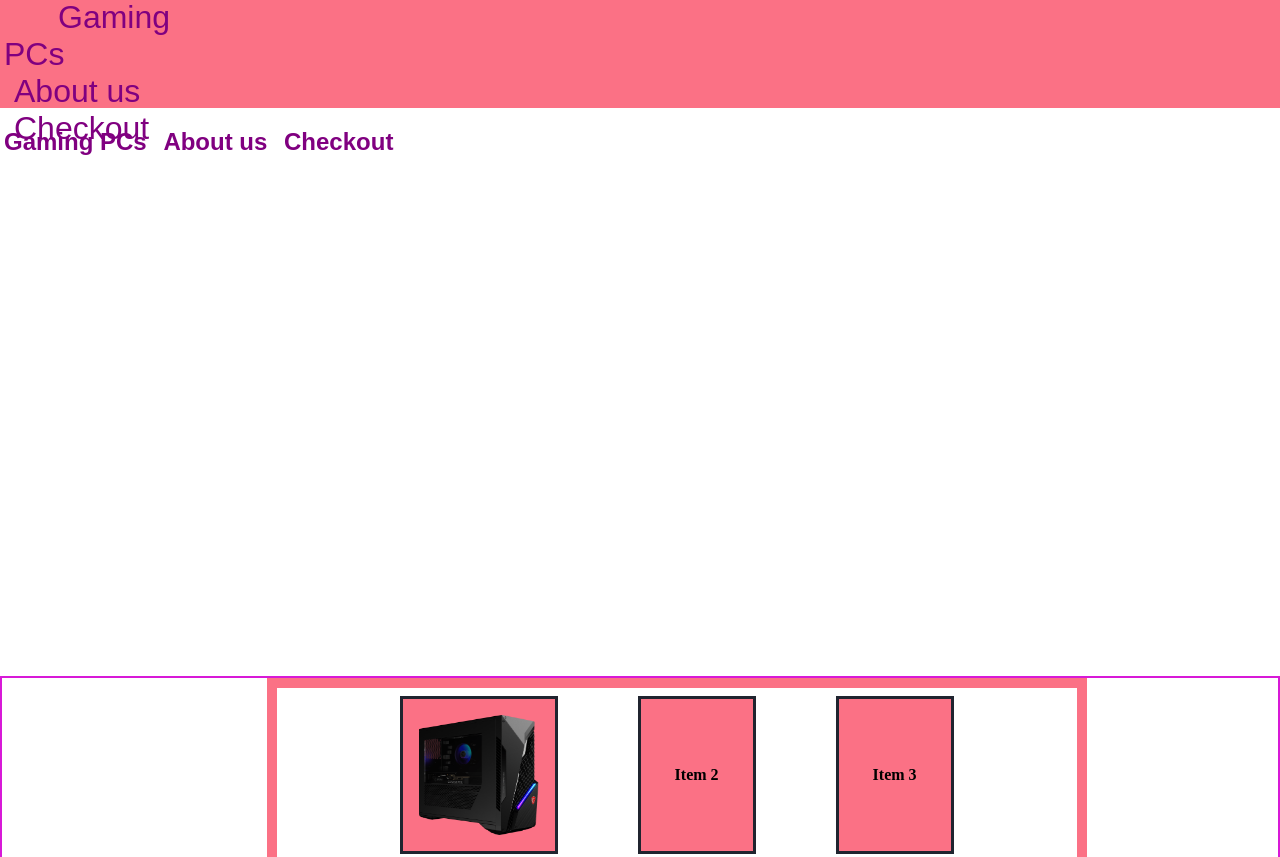
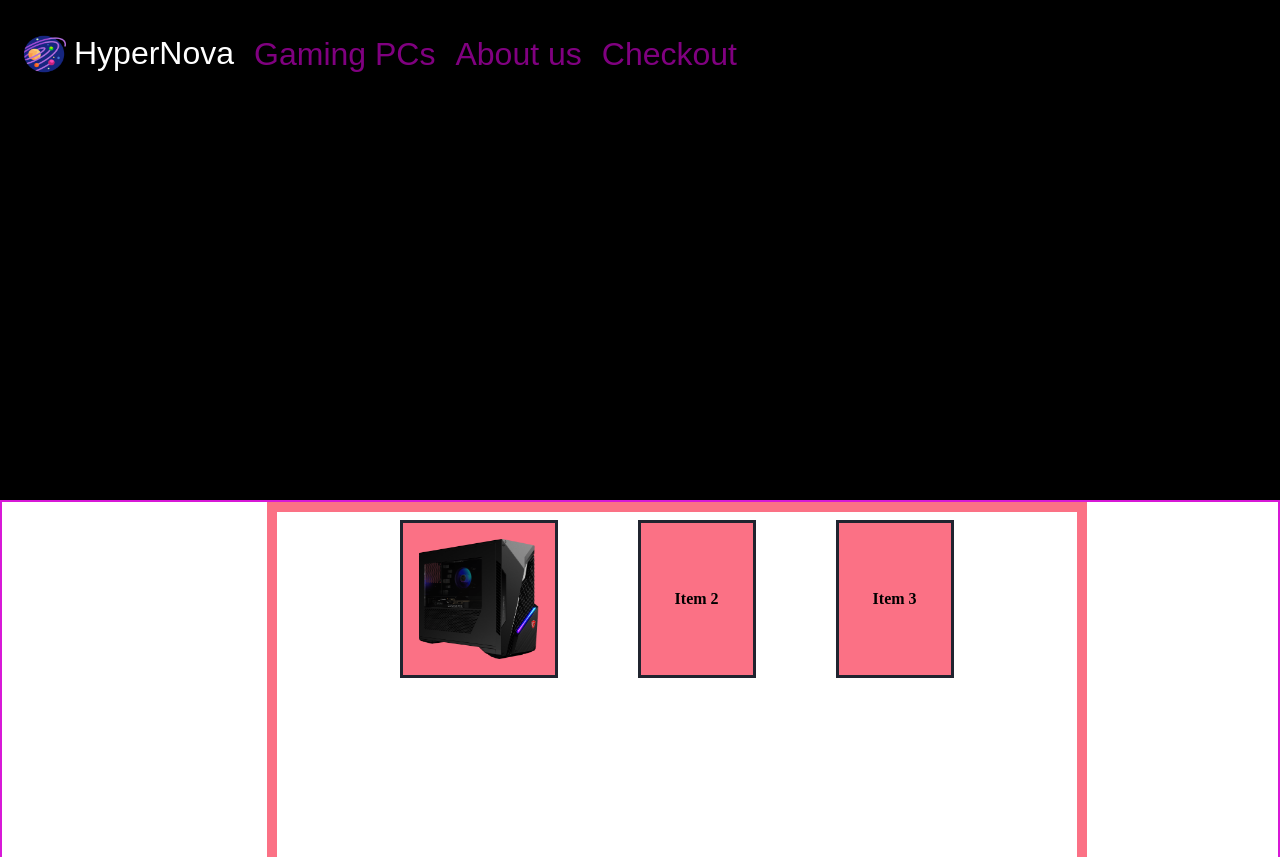
Before and after one commit to HyperNova-PC/HyperNova-PC.github.io, a plain HTML site: page pc.html in a window 1280 px wide. Shown: the top 857 px of the page. Drawn offline with Linux system fonts and the light colour scheme.

Commit message:
De header voor een groot deel verbetert, ook een nieuw css bestand toegevoegd voor code die wij later mogelijk kunnen gebruiken

```diff
--- a/pc.html
+++ b/pc.html
@@ -17,42 +17,32 @@
 
 <!----  Site naam en Navbar ----->
 
-   <header class="page-header" id="kopje2">
-     <div>
-       <div>
-          Hypernova
-          <a href= index.html>
-            <img src="galaxy.png" alt="logo" id="logo">
-           </a>
-       </div>
+<body>
+  <header id="myHeader" class="header">
+     <div class="page-header">
+          <a href= index.html id="navbar2" style="color:white;"> <img src="galaxy.png" alt="logo" id="logo"> HyperNova</a>
+          <a href="pc.html" id="navbar2"> Gaming PCs </a>
+          <a href="AboutUs.html" id="navbar2"> About us </a>
+          <a href="Checkout.html" id="navbar2"> Checkout </a>
+     </div>
+  </header>
+  <script>
+     window.onscroll = function() {myFunction()};
 
+      var header = document.getElementById("myHeader");
+      var sticky = header.offsetTop;
 
-        <div>
-          <a href="pc.html" id="navbar1"> Gaming PCs </a>
-        </div>
+      function myFunction() {
+        if (window.pageYOffset > sticky) {
+          header.classList.add("scrolled");
+        }
+        else {
+          header.classList.remove("scrolled");
+        }
+      }
+  </script>
 
-        <div>
-          <a href="AboutUs.html" id="navbar2"> About us </a>
-
-        </div>
-
-
-        <div>
-          <a href="Checkout.html" id="navbar2">Checkout </a>
-        </div>
-     </div>
-   </header>
-
-  <body style="background-color: white; margin: 0px;">
-
-
-    <h2 style="color:white" >
-      <a href="pc.html" id="navbar1"> Gaming PCs </a>
-      <a href="AboutUs.html" id="navbar2"> About us </a>
-      <a href="Checkout.html" id="navbar2">Checkout </a>
-    </h2>
-
-  </body>
+</body>
 
 <!---- Site naam en Navbar ----->
 
--- a/styles.css
+++ b/styles.css
@@ -16,6 +16,8 @@
   --warning: #e9bd0c;
   --info: #3498db;
   --random: #eb43ff;
+  --color-background-header: #0a101d;
+  --color-border-header: #504e4e;
 }
 
 :root /* lengths */ {
@@ -58,19 +60,18 @@ padding-left: 4px;
 /***** Dingen voor de Navbars *****/
 #navbar1 {
 font-family: "t-26 carbon", sans-serif;
-
 color:purple;
 text-decoration: none;
-padding-left: 4px;
-z-index: -1;
+padding-left: 24px;
+z-index: 51;
 }
 
 #navbar2 {
 font-family: "t-26 carbon", sans-serif;
 color:purple;
 text-decoration: none;
-padding-left: 10px;
-z-index: -1;
+padding-left: 20px;
+z-index: 51;
  }
 
 #logo {
@@ -78,6 +79,7 @@ z-index: -1;
   width: 42px;
   height: 38px;
   padding-right: 8px;
+  z-index: 51;
 
 }
 
@@ -115,23 +117,64 @@ text-decoration: none;
 #background-video {
   width: 100%;
   height: 10%;
-  z-index: -1;
+  z-index: 1;
 }
 
 /***** Dingen voor de videos *****/
 
-/***** Dingen voor de Pc plaatjes *****/
-.div {
-  display: block;
+/***** Dingen voor de header *****/
+
+.poster{
+  background-color: black;
+  height: 500px;
+  z-index: 1;
 }
 
-.body{
-  min-height: 100vh;
-  scroll-behavior: smooth;
-  text-rendering: optimizeSpeed;
-  line-height: 1.5;
+.page-header {
+  height: 100px;
+  width: 100%;
+  display:flex;
+  align-items: center;
+  background-color: var(--black);
+  font-size:xx-large;
+  font-family: "priori-sans", sans-serif;
+  color:white;
+  margin:0%;
+  padding-top: 4px;
+  padding-bottom: 4px;
+  padding-left: 4px;
+
 
 }
+
+#myHeader {
+  transition: all 0.3s ease;
+
+}
+
+.scrolled {
+  background: var(--color-background-header);
+  border-bottom: 1px solid var(--color-border-header);
+}
+
+.header {
+  position: fixed;
+  left: 0;
+  right: 0;
+  top: 0;
+  z-index: 50;
+
+}
+
+
+
+
+
+
+/***** Dingen voor de header *****/
+
+/***** Dingen voor de Pc plaatjes *****/
+
 
 #plaatjes {
   width: 30px;
@@ -146,36 +189,6 @@ text-decoration: none;
   background-color: var(--color-test-background);
 
 }
-
-header{
-  display: block;
-}
-
-.poster{
-  background-color: var(--black);
-  height: 500px;
-  z-index: -1;
-}
-
-
-
-
-.page-header {
-  position: relative;
-  left: 0;
-  right: 0;
-  top: 0;
-  z-index: 99;
-  border-bottom: 2px solid transparant;
-
-  height: 100px;
-  width: 100%;
-  display:flex;
-  align-items: center;
-
-}
-
-
 
 .container-list {
   display: flex;
```
Also changed, not shown: index.html (+28 -15 lines), retired_code.css (added, +25 -0 lines).
